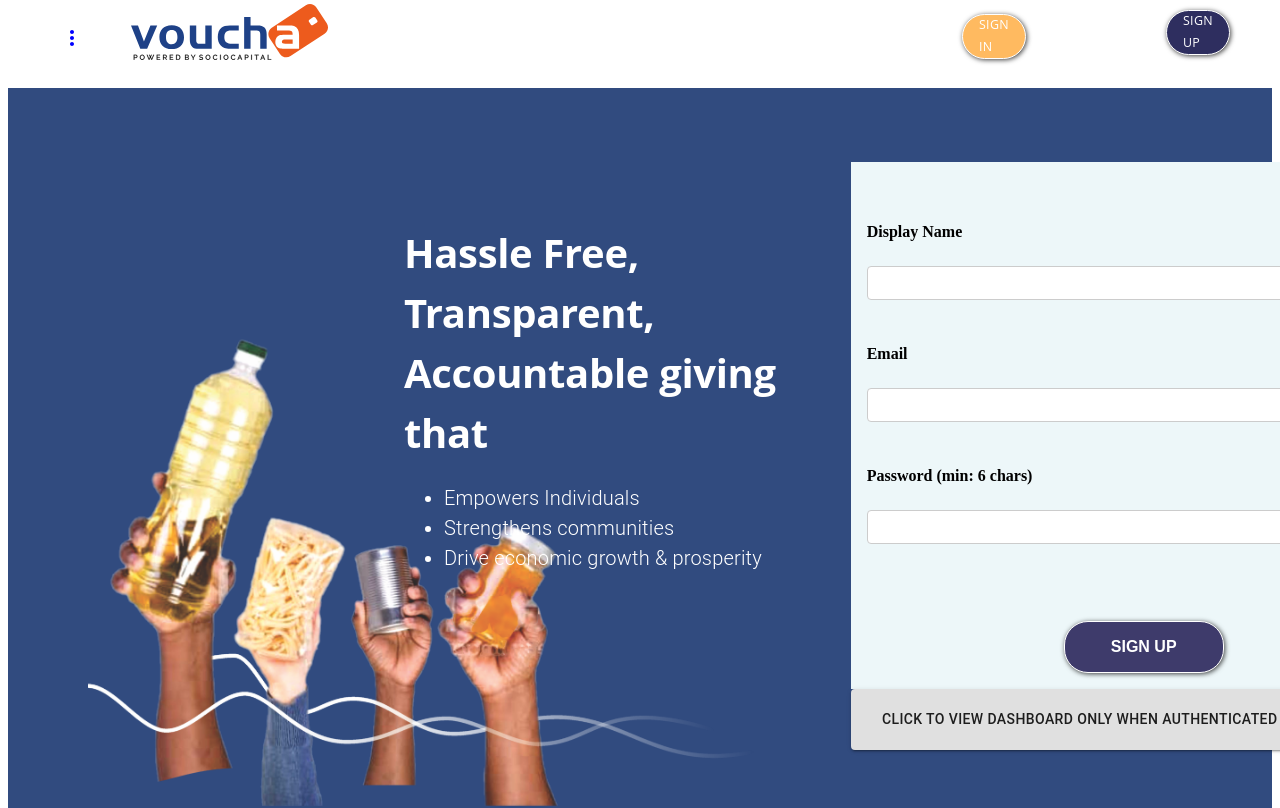
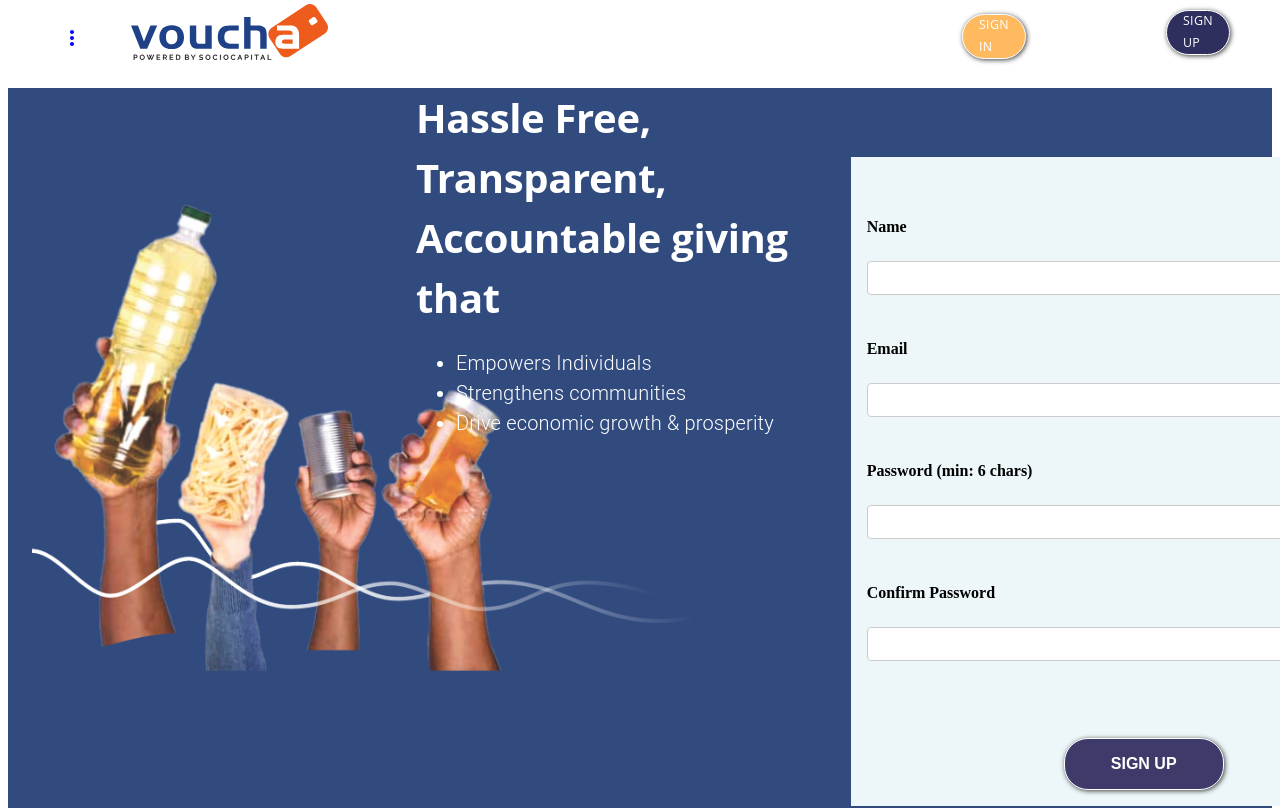
Before and after one commit to amaben2020/voucha, a React (Create React App) app: page /donorsignup in a window 1280 px wide. Shown: the top 808 px of the page. Built offline with nearby package versions, Linux system fonts and the light colour scheme.

Commit message:
Updated the form input

```diff
--- a/src/Components/FormControl/form-input.css
+++ b/src/Components/FormControl/form-input.css
@@ -7,7 +7,7 @@
 	background-color: white;
 	color: grey;
 	font-size: 18px;
-	padding: 10px 10px 10px 5px;
+	padding: 4px 5px 5px 5px;
 	display: block;
 	width: 100%;
 	border: none;
--- a/src/Components/UI/DonorSigninForm.js
+++ b/src/Components/UI/DonorSigninForm.js
@@ -55,7 +55,7 @@ function DonorSigninForm({ props, setName, history }) {
 						<Form
 							onSubmit={handleSubmit}
 							style={{
-								padding: "2em",
+								padding: "1em",
 								marginTop: matchesXS ? "-15em" : undefined,
 								width: matchesXS ? "13em" : "25em",
 								marginLeft: matchesXS
--- a/src/Components/UI/DonorSignup.jsx
+++ b/src/Components/UI/DonorSignup.jsx
@@ -101,7 +101,12 @@ function DonorSignUp({ props }) {
 			className={classes.callToAction}
 			justify="space-between"
 		>
-			<Grid item container md={2} style={{ marginLeft: "5em" }}>
+			<Grid
+				item
+				container
+				md={2}
+				style={{ marginLeft: "1.5em", paddingBottom: "20em" }}
+			>
 				<Grid container direction="column">
 					<Grid item>
 						<img
@@ -119,7 +124,7 @@ function DonorSignUp({ props }) {
 				item
 				container
 				md={4}
-				style={{ marginLeft: "5em", paddingBottom: "20em" }}
+				style={{ marginLeft: "2em", paddingBottom: "40em" }}
 			>
 				<Grid container direction="column">
 					<Grid item>
@@ -150,7 +155,7 @@ function DonorSignUp({ props }) {
 					</Grid>
 				</Grid>
 			</Grid>
-			<Grid item container md={4}>
+			<Grid item container md={4} style={{ marginLeft: "-8em" }}>
 				<Grid container direction="column">
 					<Grid
 						item
@@ -163,9 +168,6 @@ function DonorSignUp({ props }) {
 					>
 						<DonorSignupForm />
 					</Grid>
-					<Button variant="contained" component={Link} to="/donordashboard">
-						CLICK TO VIEW DASHBOARD ONLY WHEN AUTHENTICATED
-					</Button>
 				</Grid>
 			</Grid>
 		</Grid>
--- a/src/Components/UI/DonorSignupForm.js
+++ b/src/Components/UI/DonorSignupForm.js
@@ -29,7 +29,7 @@ export const EnrollmentForm = ({ props, setNamee }) => {
 						className="form-input"
 						name="name"
 						type="text"
-						label="Display Name"
+						label="Name"
 						value={name}
 						onChange={handleName}
 						required
@@ -43,10 +43,20 @@ export const EnrollmentForm = ({ props, setNamee }) => {
 						onChange={handleEmail}
 						required
 					/>
+
 					<FormInput
 						className="form-input"
 						name="password"
 						label="Password (min: 6 chars)"
+						type="password"
+						value={password}
+						onChange={handlePassword}
+						required
+					/>
+					<FormInput
+						className="form-input"
+						name="password"
+						label="Confirm Password  "
 						type="password"
 						value={password}
 						onChange={handlePassword}
```
